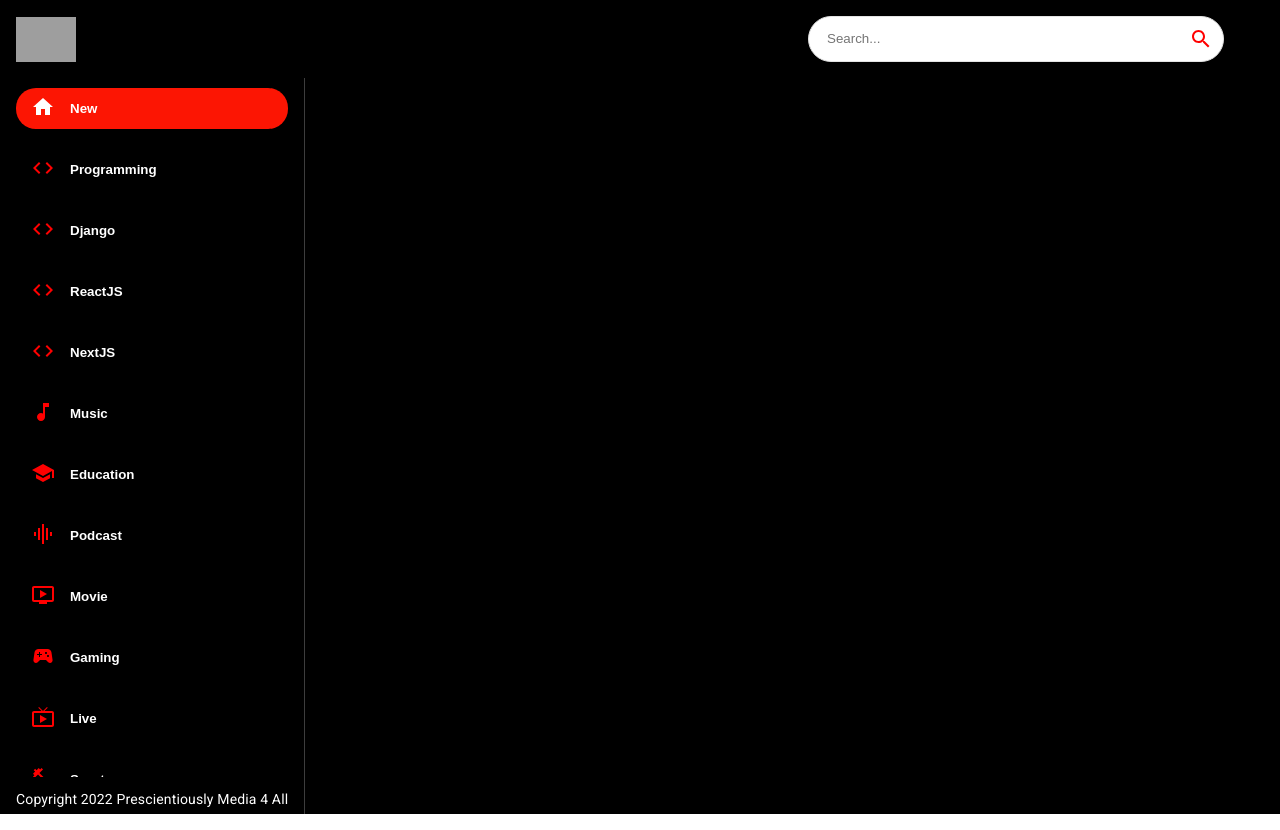
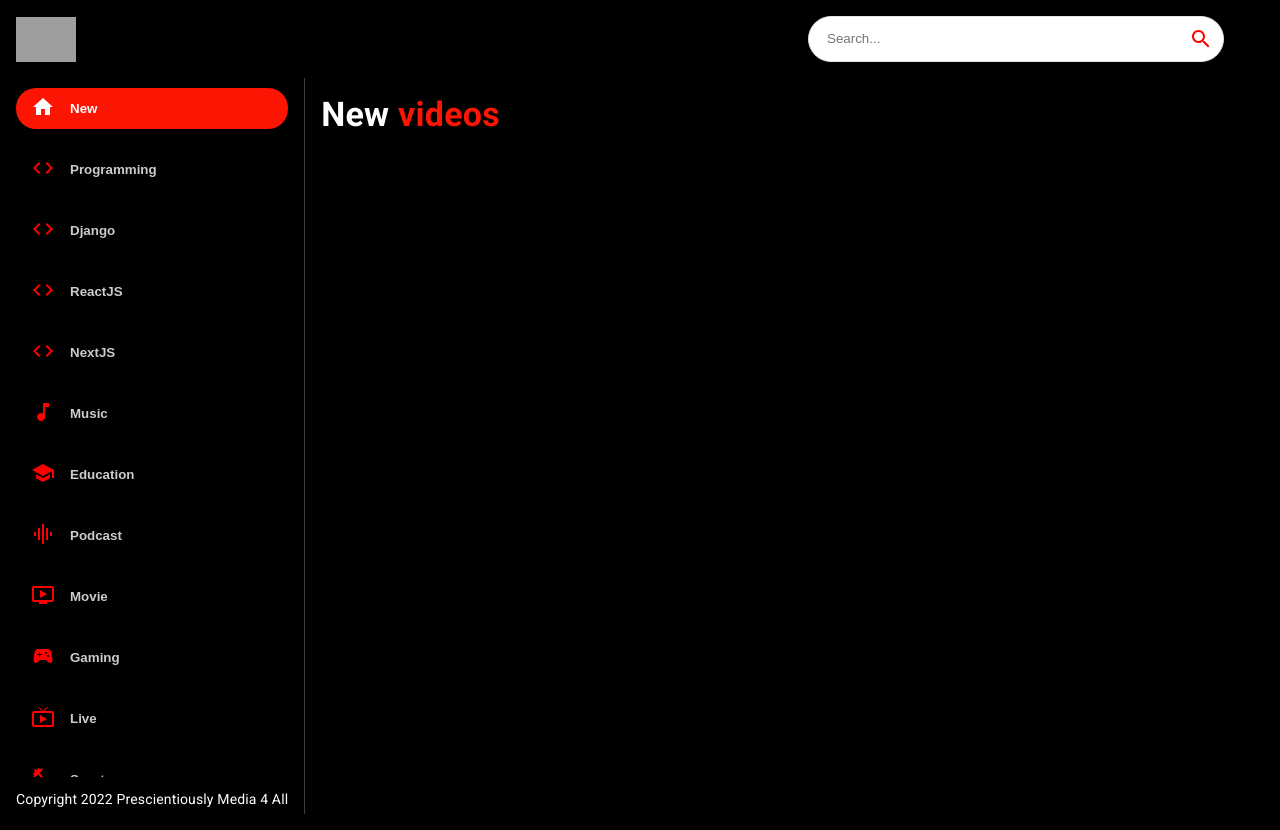
Before and after one commit to GreshamFedora/react-prescient-videos-clone, a React (Create React App) app: page / in a window 1280 px wide. Built offline with nearby package versions, Linux system fonts and the light colour scheme; grey boxes are pictures that could not be loaded.

Commit message:
videos section ready for API 鏈接

```diff
--- a/src/components/Feed.jsx
+++ b/src/components/Feed.jsx
@@ -1,7 +1,8 @@
 import {useState, useEffect} from 'react';
 import { Box, Stack, Typography } from '@mui/material';
 
-import Sidebar from './Sidebar';
+import { Sidebar, Videos} from './';
+
 
 const Feed = () => {
   return (
@@ -14,6 +15,13 @@
 
         </Typography>
       </Box>
+
+      <Box p={2} sx={{ overflowY: 'auto', height: '90vh', flex: 2}}>
+        <Typography variant="h4" fontWeight="bold" mb={2} sx={{ color: 'white' }}>
+          New <span style={{ color: "#FC1503" }}>videos</span>
+        </Typography>
+      </Box>
+      <Videos videos={[]} />
     </Stack>
   )
 }
--- a/src/components/Sidebar.jsx
+++ b/src/components/Sidebar.jsx
@@ -22,7 +22,7 @@
             key={category.name}
             >
                 <span style={{ color: category.name === selectedCategory ? 'white' : 'red', marginRight: '15px'}}>{category.icon}</span>
-                <span stlye={{ opacity: category.name === selectedCategory ? '1' : '0.8' }}>{category.name}</span>
+                <span style={{ opacity: category.name === selectedCategory ? '1' : '0.8' }}>{category.name}</span>
             </button>
         ))}
     </Stack>
--- /dev/null
+++ b/src/components/Videos.jsx
@@ -0,0 +1,9 @@
+import React from 'react'
+
+const Videos = () => {
+  return (
+    <div>Videos</div>
+  )
+}
+
+export default Videos
--- a/src/components/index.js
+++ b/src/components/index.js
@@ -5,3 +5,4 @@
 export { default as SearchBar } from './SearchBar';
 export { default as Sidebar } from './Sidebar';
 export { default as VideoDetail } from './VideoDetail';
+export { default as Videos } from './Videos';
```
